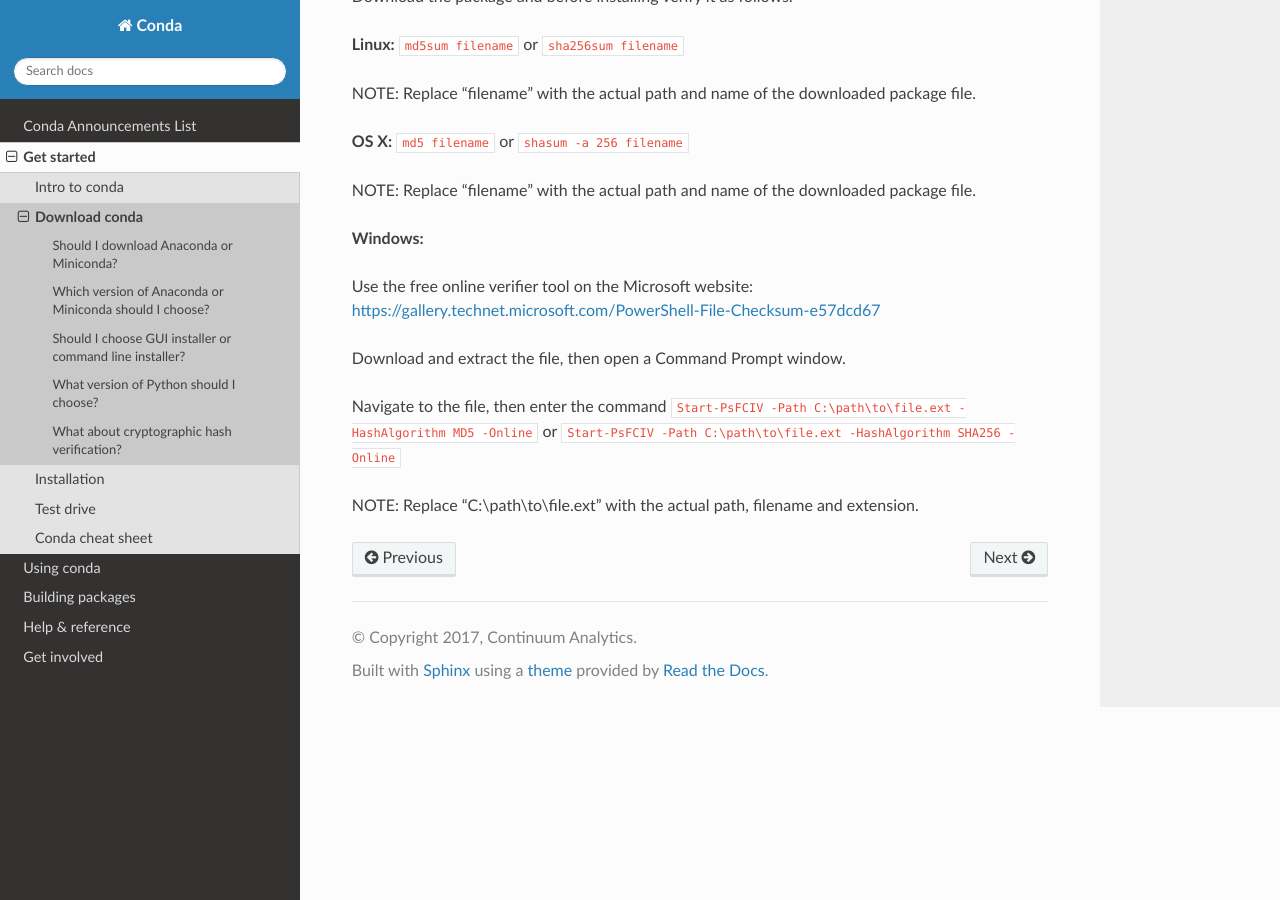
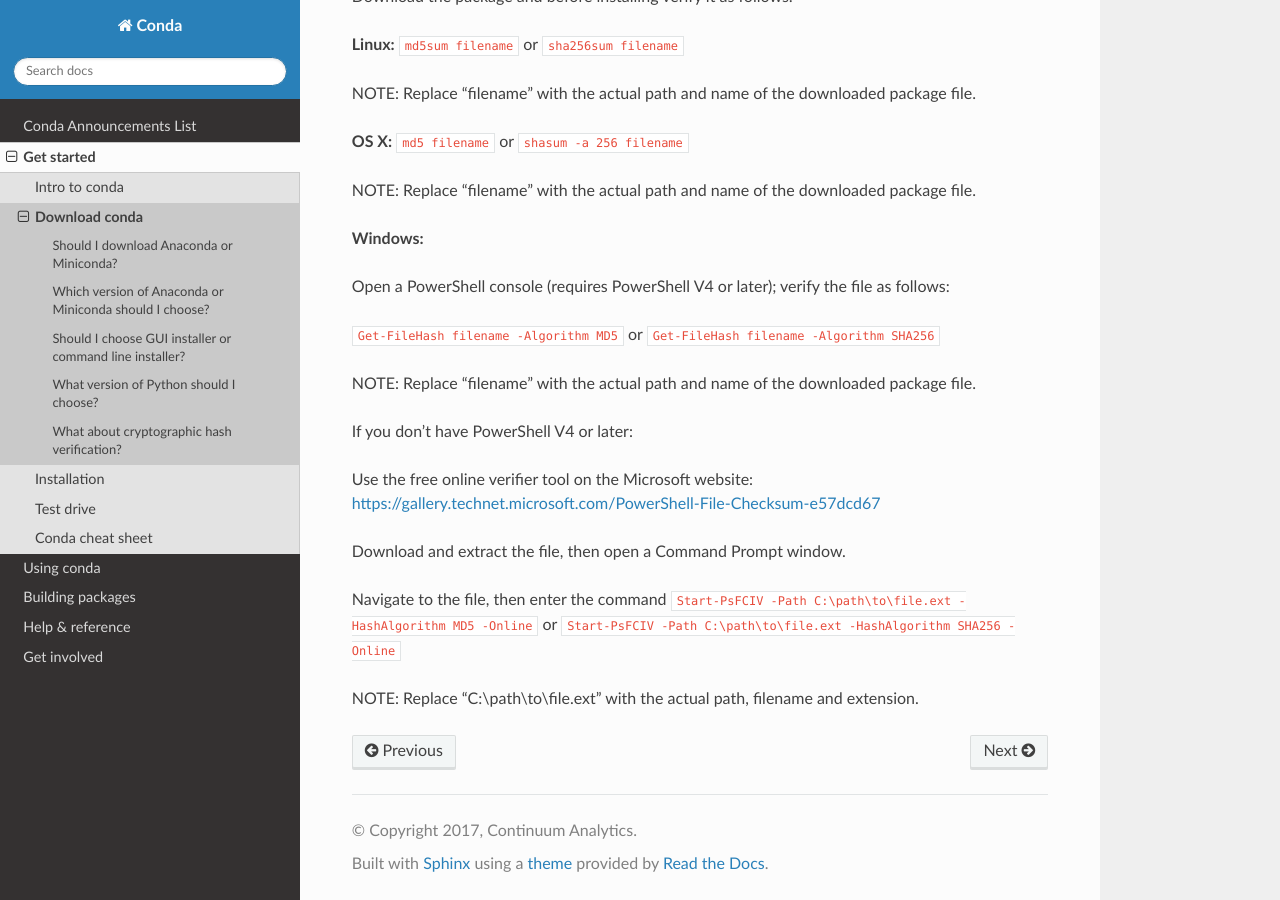
Before and after one commit to conda/conda-docs, a Sphinx documentation site: the page built from docs/source/download.rst, in a window 1280 px wide and 900 px high, scrolled down 1559 px. Built offline with Sphinx 7.4.7 and the Read the Docs theme 2.0.0, drawn with Linux system fonts in a browser that asks for light colours.

Commit message:
Update download.rst -- Windows hash verification
Since PowerShell V4 (released in 2013 with Windows 8.1), the cmdlet ``Get-Filehash`` allows for hash verification out-of-the-box.

```diff
--- a/docs/source/download.rst
+++ b/docs/source/download.rst
@@ -70,6 +70,14 @@
 
 **Windows:**
 
+Open a PowerShell console (requires PowerShell V4 or later); verify the file as follows:
+
+``Get-FileHash filename -Algorithm MD5`` or ``Get-FileHash filename -Algorithm SHA256``
+
+NOTE: Replace "filename" with the actual path and name of the downloaded package file.
+
+If you don't have PowerShell V4 or later:
+
 Use the free online verifier tool on the Microsoft website: https://gallery.technet.microsoft.com/PowerShell-File-Checksum-e57dcd67
 
 Download and extract the file, then open a Command Prompt window.
```
